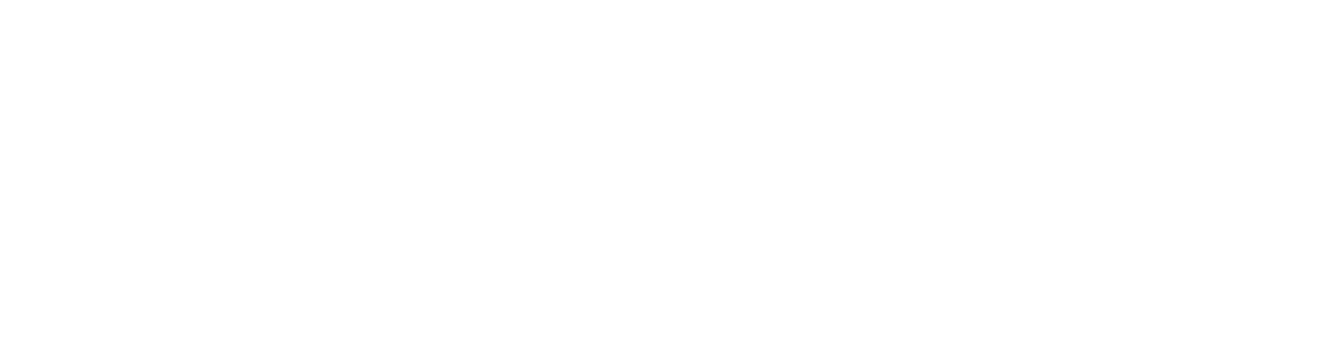
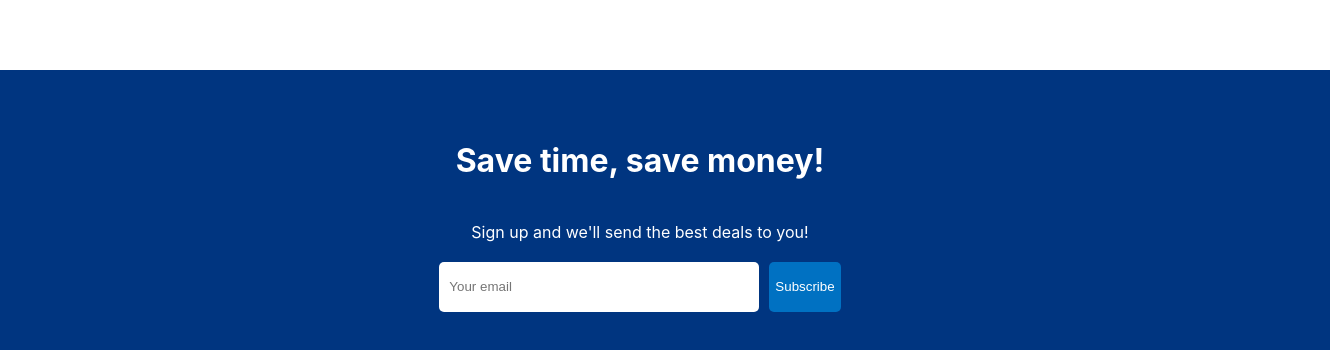
Before and after one commit to brunash/booking-app-client, a React (Create React App) app: page / in a window 1280 px wide. Shown: the part 1489-1839 px from the top of the page, 1330 px wide, since content can reach past the window. Before the commit the page ends 1479 px from the top, so only its background shows below. Built offline with nearby package versions, Linux system fonts and the light colour scheme.

Commit message:
added subscribe component

```diff
--- /dev/null
+++ b/src/components/MailList/MailList.jsx
@@ -0,0 +1,18 @@
+import "./MailList.scss";
+
+const MailList = () => {
+  return (
+    <div className="mail">
+      <h1 className="mail__title">Save time, save money!</h1>
+      <span className="mail__description">
+        Sign up and we'll send the best deals to you!
+      </span>
+      <div className="mail__input-container">
+        <input type="text" placeholder="Your email " />
+        <button>Subscribe</button>
+      </div>
+    </div>
+  );
+};
+
+export default MailList;
--- /dev/null
+++ b/src/components/MailList/MailList.scss
@@ -0,0 +1,28 @@
+.mail {
+    width: 100%;
+    margin-top: 50px;
+    background-color: #003580;
+    color: white;
+    display: flex;
+    flex-direction: column;
+    align-items: center;
+    gap: 20px;
+    padding: 50px;
+    &__input-container>input {
+        width: 300px;
+        height: 30px;
+        padding: 10px;
+        border: none;
+        margin-right: 10px;
+        border-radius: 5px;
+    }
+    &__input-container>button {
+        height: 50px;
+        color: white;
+        background-color: #0071c2;
+        font-weight: 500;
+        border: none;
+        border-radius: 5px;
+        cursor: pointer;
+    }
+}
--- a/src/pages/home/Home.jsx
+++ b/src/pages/home/Home.jsx
@@ -4,6 +4,7 @@
 import Featured from '../../components/Featured/Featured';
 import PropertyList from '../../components/PropertyList/PropertyList';
 import Popular from '../../components/Popular/Popular';
+import MailList from '../../components/MailList/MailList';
 
 const Home = () => {
     return (
@@ -16,6 +17,7 @@
           <PropertyList />
           <h1 className="home__title">Homes guests love</h1>
           <Popular/>
+          <MailList/>
         </div>
       </div>
     );
```
